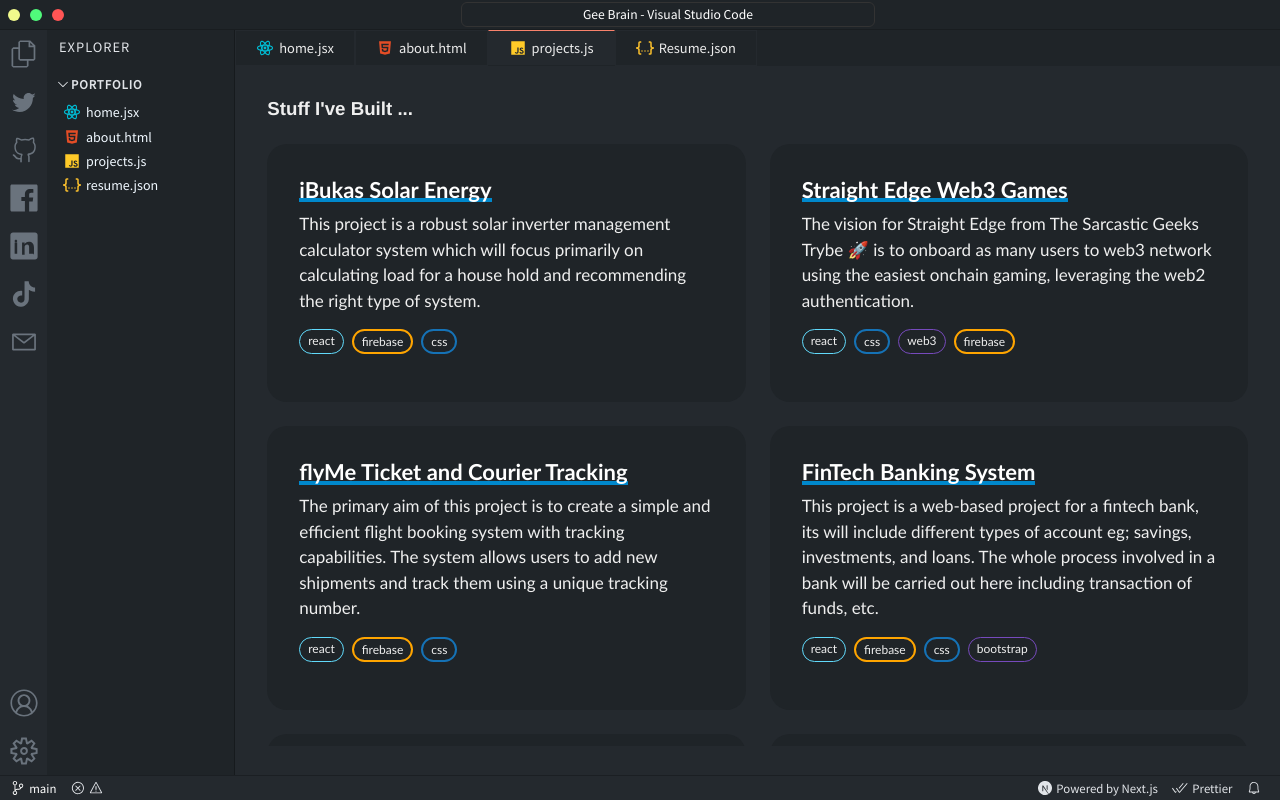
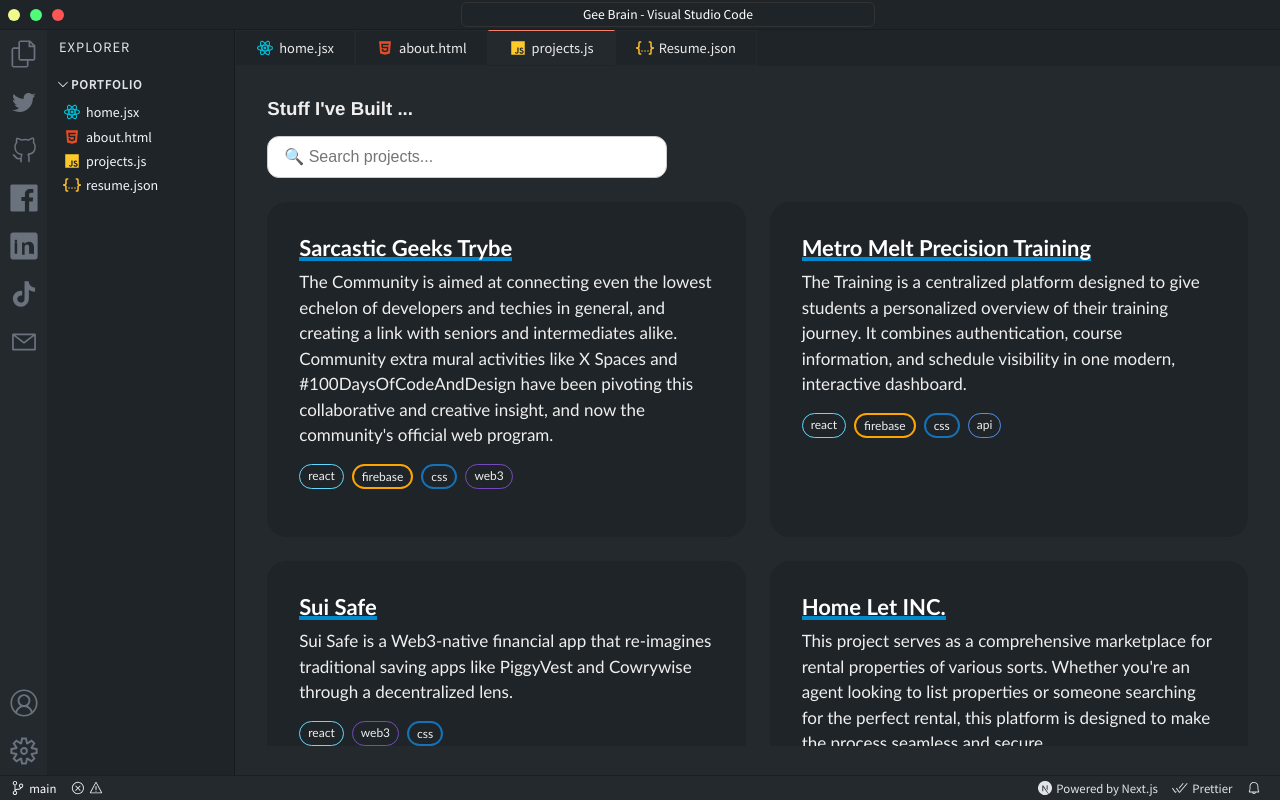
Before and after one commit to Gozkybrain/Gee-Brain, a Next.js app: page /projects in a window 1280 px wide. Built offline with nearby package versions, Linux system fonts and the light colour scheme.

Commit message:
Profile updated

```diff
--- a/pages/api/projects.json
+++ b/pages/api/projects.json
@@ -4,7 +4,11 @@
     "name": "Guessing Game (Lite)",
     "image": "https://imgur.com/kbGs6zH.png",
     "description": "The player is asked to guess a number correct and be generated randomly. The player will get a feedback and get to know if they are right or wrong. If the player is wrong, the player has to try again. The game continues until the player correctly guesses the number",
-    "tags": ["css", "javascript", "html"],
+    "tags": [
+      "css",
+      "javascript",
+      "html"
+    ],
     "source_code": "https://github.com/Gozkybrain/My-Guessing-Game-Lite",
     "demo": "https://gozkybrain.github.io/My-Guessing-Game-Lite"
   },
@@ -13,7 +17,11 @@
     "name": "Simple Age Calculator",
     "image": "https://imgur.com/tAZotn3.png",
     "description": "A simple age calculator that calculates the difference between a given birthdate and the current date",
-    "tags": ["html", "css", "javascript"],
+    "tags": [
+      "html",
+      "css",
+      "javascript"
+    ],
     "demo": "https://gozkybrain.github.io/Simple-Age-Calculator"
   },
   {
@@ -21,16 +29,24 @@
     "name": "Guessing Game (Pro)",
     "image": "https://imgur.com/mKkz0iz.png",
     "description": "A fun and interactive game built with HTML, CSS, and JavaScript, where the player has to guess a random number between 1 and 100 and the computer also makes a guess. The score of both the player and the computer is displayed at the end of each round.",
-    "tags": ["html", "css", "javascript"],
+    "tags": [
+      "html",
+      "css",
+      "javascript"
+    ],
     "source_code": "https://github.com/Gozkybrain/My-Guessing-Game-Pro",
     "demo": "https://gozkybrain.github.io/My-Guessing-Game-Pro"
   },
-   {
+  {
     "id": 4,
     "name": "My Babe App",
     "image": "https://imgur.com/8FFqaX8.png",
     "description": "This is my first React App, and will be aimed at advancing a love calculator model. It will however use a different and more personalized method.",
-    "tags": ["react", "css", "javascript"],
+    "tags": [
+      "react",
+      "css",
+      "javascript"
+    ],
     "source_code": "https://github.com/Gozkybrain/my-babe-app",
     "demo": "https://my-babe-app.netlify.app"
   },
@@ -39,7 +55,12 @@
     "name": "GCK Admin Dashboard",
     "image": "https://imgur.com/kbGs6zH.png",
     "description": "This is the official project for the GCK Event, and has been uploaded just for storage sake. I got privileged to handle the front end of the GCK Dashboard, i had to save my own copy. Its an honor to be on the team",
-    "tags": ["css", "javascript", "html", "bootstrap"],
+    "tags": [
+      "css",
+      "javascript",
+      "html",
+      "bootstrap"
+    ],
     "source_code": "https://github.com/Gozkybrain/GCK-Dashboard",
     "demo": "https://github.com/Gozkybrain/GCK-Dashboard"
   },
@@ -48,7 +69,11 @@
     "name": "Flip Card Game",
     "image": "https://imgur.com/8FFqaX8.png",
     "description": "Flip Card Game is a memory-style game that challenges players to match pairs of cards with a fun and interactive user interface. The game is built using HTML, CSS, and JavaScript and is suitable for both desktop and mobile devices.",
-    "tags": ["react", "css", "javascript"],
+    "tags": [
+      "react",
+      "css",
+      "javascript"
+    ],
     "source_code": "https://github.com/Gozkybrain/My-Flip-Card",
     "demo": "https://gozkybrain.github.io/My-Flip-Card"
   },
@@ -57,16 +82,24 @@
     "name": "catchMe Game",
     "image": "https://imgur.com/mKkz0iz.png",
     "description": "CatchMe is a simple and addictive web-based game where the player controls a game piece using arrow keys to avoid obstacles and score points. The objective is to survive for as long as possible while collecting points. The game keeps track of the player's score, and the speed of the game increases as the score increases.",
-    "tags": ["react", "css", "javascript"],
+    "tags": [
+      "react",
+      "css",
+      "javascript"
+    ],
     "source_code": "https://github.com/Gozkybrain/catchMe",
     "demo": "https://catchme-game.netlify.app"
   },
-   {
+  {
     "id": 8,
     "name": "Browser Extension v1",
     "image": "https://imgur.com/8FFqaX8.png",
     "description": "This extension allows you to manage your wishlist and to-do items directly in your web browser. The extension is designed to work in popular browsers like Chrome, Firefox, and Edge.",
-    "tags": ["react", "css", "javascript"],
+    "tags": [
+      "react",
+      "css",
+      "javascript"
+    ],
     "source_code": "https://github.com/Gozkybrain/Browser-Extension",
     "demo": "https://github.com/Gozkybrain/Browser-Extension"
   },
@@ -75,16 +108,24 @@
     "name": "FeedMe API",
     "image": "https://imgur.com/8FFqaX8.png",
     "description": "This API provides access to a collection of meals, allowing you to retrieve meals by type, search for meals by name, and even get a random meal.",
-    "tags": ["express"],
+    "tags": [
+      "express",
+      "api"
+    ],
     "source_code": "https://github.com/Gozkybrain/feedMe-API",
-    "demo": "https://feedme-api.onrender.com"
+    "demo": "https://github.com/Gozkybrain/feedMe-API"
   },
   {
     "id": 10,
     "name": "FinTech Admin Dashboard",
     "image": "https://imgur.com/8FFqaX8.png",
     "description": "This project is a web-based admin panel application built with React. It is designed to provide different levels of access to users based on their roles (admin and regular users). The admin users have additional functionalities such as viewing all users, managing user roles, and performing transactions.",
-    "tags": ["react", "firebase", "css", "bootstrap"],
+    "tags": [
+      "react",
+      "firebase",
+      "css",
+      "bootstrap"
+    ],
     "source_code": "https://github.com/Gozkybrain/Fintech-myAdmin",
     "demo": "https://myadmin-fintech.netlify.app"
   },
@@ -93,7 +134,12 @@
     "name": "watchMe Movie App v2",
     "image": "https://imgur.com/8FFqaX8.png",
     "description": "This is the second iteration of watchMe Movie Streaming App built with ReactJS that allows users to search for movies, view popular movies, and get movie details. It leverages the power of TheMovieDB API to handle endpoints and fetch movie data.",
-    "tags": ["react", "api", "css", "bootstrap"],
+    "tags": [
+      "react",
+      "api",
+      "css",
+      "bootstrap"
+    ],
     "source_code": "https://github.com/Gozkybrain/v2-watcheMe",
     "demo": "https://watchme-v2.netlify.app"
   },
@@ -102,7 +148,12 @@
     "name": "Ski Music App",
     "image": "https://imgur.com/8FFqaX8.png",
     "description": "This project is the property of SKI Music, but the API are different for educational purposes. The documentation for this project will only contain the developers approach, to enable future upgrades and updates.",
-    "tags": ["react-native", "api", "css", "firebase"],
+    "tags": [
+      "react-native",
+      "api",
+      "css",
+      "firebase"
+    ],
     "source_code": "https://github.com/Gozkybrain/ski-music-app",
     "demo": "https://expo.dev/preview/update?message=All%20Forms%20Corrected&updateRuntimeVersion=1.0.0&createdAt=2024-07-06T16%3A18%3A43.560Z&slug=exp&projectId=116e7f3c-5f5d-4b2b-85f5-1478f282c8e1&group=efca7786-c6c6-4372-af19-1db0dbbb3c6d"
   },
@@ -111,7 +162,12 @@
     "name": "eBuy Rental Homes",
     "image": "https://imgur.com/8FFqaX8.png",
     "description": "eBuy Homes is a Real Estate Broker Startup, and this is the first version of the proposed eBuy Mobile Application and it is aimed at simply listing valid and available housing properties.",
-    "tags": ["react-native", "firebase", "css", "api"],
+    "tags": [
+      "react-native",
+      "firebase",
+      "css",
+      "api"
+    ],
     "source_code": "https://github.com/Gozkybrain/ebuy-home-purchase",
     "demo": "https://expo.dev/preview/update?message=eBuy%20Homes%20&slug=exp&projectId=f21953f3-5808-484e-9403-b37fa0309148&group=a90fd125-1203-478e-8cea-29c95af5a7c6"
   },
@@ -120,7 +176,11 @@
     "name": "chatMe Escrow App",
     "image": "https://imgur.com/8FFqaX8.png",
     "description": "ChatMe is a comprehensive chat escrow application featuring real-time escrow based p2p trading, and funds management for secure transactions. The app includes user authentication, profile management, escrow chat functionality, and financial operations, designed to provide a seamless communication and transaction experience.",
-    "tags": ["react", "firebase", "css"],
+    "tags": [
+      "react",
+      "firebase",
+      "css"
+    ],
     "source_code": "https://github.com/Gozkybrain/Escrow-Chatme",
     "demo": "https://chatme-escrow.netlify.app"
   },
@@ -129,7 +189,11 @@
     "name": "Broker Admin Dashboard",
     "image": "https://imgur.com/8FFqaX8.png",
     "description": "The Broker Admin Panel is designed to manage users, transactions, wallet addresses, and user profile data. The app uses Firebase as its backend for real-time data storage and authentication. It is structured to ensure easy navigation and control over user data and administrative tasks, such as handling transaction records and updating wallet information.",
-    "tags": ["react", "firebase", "css"],
+    "tags": [
+      "react",
+      "firebase",
+      "css"
+    ],
     "source_code": "https://github.com/Gozkybrain/brokerAdminDash",
     "demo": "https://broker-admin.netlify.app"
   },
@@ -138,7 +202,14 @@
     "name": "PharmaCheck Telegram APP",
     "image": "https://imgur.com/8FFqaX8.png",
     "description": "The project consists of a Telegram Bot Authentication System, a Prescription API Service, and a Frontend Application built using React. The project allows users to interact with the system via Telegram for authentication and provides prescription services through a web-based application.",
-    "tags": ["react", "firebase", "css", "express", "telegram", "api"],
+    "tags": [
+      "react",
+      "firebase",
+      "css",
+      "express",
+      "telegram",
+      "api"
+    ],
     "source_code": "https://github.com/Gozkybrain/Pharma-Check",
     "demo": "https://t.me/pharmacheckbot"
   },
@@ -147,7 +218,12 @@
     "name": "iBukas Inc Broker App",
     "image": "https://imgur.com/8FFqaX8.png",
     "description": "This is an attempt to build an investment broker that automatically adds percentage in form of profit to investors account. The Mobile App uses certain logic to handle complex ideas, but overall maintaining a simple codebase.",
-    "tags": ["react-native", "firebase", "css", "expo"],
+    "tags": [
+      "react-native",
+      "firebase",
+      "css",
+      "expo"
+    ],
     "source_code": "https://broker-admin.netlify.app/download",
     "demo": "https://broker-admin.netlify.app/download"
   },
@@ -156,7 +232,11 @@
     "name": "QR Scan to Clock In System",
     "image": "https://imgur.com/8FFqaX8.png",
     "description": "This is a simple attempt to create a Clock In system for employees using QR Scan. The database is handled by firebase, the whole process is quite simple and straightforward.",
-    "tags": ["react", "firebase", "css"],
+    "tags": [
+      "react",
+      "firebase",
+      "css"
+    ],
     "source_code": "https://github.com/Gozkybrain/qr-clock-in",
     "demo": "https://qr-clock-in.netlify.app/"
   },
@@ -164,8 +244,13 @@
     "id": 19,
     "name": "FinTech Banking System",
     "image": "https://imgur.com/8FFqaX8.png",
-    "description": "This project is a web-based project for a fintech bank, its will include different types of account eg; savings, investments, and loans. The whole process involved in a bank will be carried out here including transaction of funds, etc.",
-    "tags": ["react", "firebase", "css", "bootstrap"],
+    "description": "This project is a web-based fintech banking platform that provides users with a complete range of modern financial services, including savings and secure transfers, investments in both stocks and cryptocurrencies, loans with flexible repayment options, virtual and physical cards for everyday use, and a trusted escrow service for safe peer-to-peer and business transactions; it replicates and enhances the full process of banking, enabling users to save, invest, borrow, spend, and transact securely all in one place.",
+    "tags": [
+      "react",
+      "firebase",
+      "css",
+      "bootstrap"
+    ],
     "source_code": "https://github.com/Gozkybrain/myBank-FinTech",
     "demo": "https://github.com/Gozkybrain/myBank-FinTech"
   },
@@ -174,7 +259,11 @@
     "name": "flyMe Ticket and Courier Tracking",
     "image": "https://imgur.com/8FFqaX8.png",
     "description": "The primary aim of this project is to create a simple and efficient flight booking system with tracking capabilities. The system allows users to add new shipments and track them using a unique tracking number.",
-    "tags": ["react", "firebase", "css"],
+    "tags": [
+      "react",
+      "firebase",
+      "css"
+    ],
     "source_code": "https://github.com/Gozkybrain/flyme-booking-ticket",
     "demo": "https://flyme-booking.netlify.app"
   },
@@ -183,7 +272,12 @@
     "name": "Straight Edge Web3 Games",
     "image": "https://imgur.com/8FFqaX8.png",
     "description": "The vision for Straight Edge from The Sarcastic Geeks Trybe 🚀 is to onboard as many users to web3 network using the easiest onchain gaming, leveraging the web2 authentication.",
-    "tags": ["react", "css", "web3", "firebase"],
+    "tags": [
+      "react",
+      "css",
+      "web3",
+      "firebase"
+    ],
     "source_code": "https://github.com/Gozkybrain/Straight-Edge-Xion",
     "demo": "https://github.com/Gozkybrain/Straight-Edge-Xion"
   },
@@ -192,8 +286,66 @@
     "name": "iBukas Solar Energy",
     "image": "https://imgur.com/8FFqaX8.png",
     "description": "This project is a robust solar inverter management calculator system which will focus primarily on calculating load for a house hold and recommending the right type of system.",
-    "tags": ["react", "firebase", "css"],
+    "tags": [
+      "react",
+      "firebase",
+      "css"
+    ],
     "source_code": "https://ibukas-energy.netlify.app/",
     "demo": "https://ibukas-energy.netlify.app/"
+  },
+  {
+    "id": 23,
+    "name": "Home Let INC.",
+    "image": "https://imgur.com/8FFqaX8.png",
+    "description": "This project serves as a comprehensive marketplace for rental properties of various sorts. Whether you're an agent looking to list properties or someone searching for the perfect rental, this platform is designed to make the process seamless and secure.",
+    "tags": [
+      "react",
+      "firebase",
+      "css"
+    ],
+    "source_code": "https://home-let.netlify.app/",
+    "demo": "https://home-let.netlify.app/"
+  },
+  {
+    "id": 24,
+    "name": "Sui Safe",
+    "image": "https://imgur.com/8FFqaX8.png",
+    "description": "Sui Safe is a Web3-native financial app that re-imagines traditional saving apps like PiggyVest and Cowrywise through a decentralized lens.",
+    "tags": [
+      "react",
+      "web3",
+      "css"
+    ],
+    "source_code": "https://sui-safe-pi.vercel.app/",
+    "demo": "https://sui-safe-pi.vercel.app/"
+  },
+  {
+    "id": 25,
+    "name": "Metro Melt Precision Training",
+    "image": "https://imgur.com/8FFqaX8.png",
+    "description": "The Training is a centralized platform designed to give students a personalized overview of their training journey. It combines authentication, course information, and schedule visibility in one modern, interactive dashboard.",
+    "tags": [
+      "react",
+      "firebase",
+      "css",
+      "api"
+    ],
+    "source_code": "https://www.metromelttraining.com/",
+    "demo": "https://www.metromelttraining.com/"
+  },
+  {
+    "id": 26,
+    "name": "Sarcastic Geeks Trybe",
+    "image": "https://imgur.com/8FFqaX8.png",
+    "description": "The Community is aimed at connecting even the lowest echelon of developers and techies in general, and creating a link with seniors and intermediates alike. Community extra mural activities like X Spaces and #100DaysOfCodeAndDesign have been pivoting this collaborative and creative insight, and now the community's official web program.",
+    "tags": [
+      "react",
+      "firebase",
+      "css",
+      "web3"
+    ],
+    "source_code": "https://sarcasticgeeks.com/",
+    "demo": "https://sarcasticgeeks.com/"
   }
 ]
--- a/pages/projects.jsx
+++ b/pages/projects.jsx
@@ -1,22 +1,47 @@
+import { useState } from 'react';
 import ProjectCard from '../components/ProjectCard';
 import { getProjects } from './api/projects';
 import styles from '../styles/ProjectsPage.module.css';
 
 const ProjectsPage = ({ projects }) => {
+  const [query, setQuery] = useState('');
+
+  // Filter projects by name (case-insensitive)
+  const filteredProjects = projects.filter((project) =>
+    project.name.toLowerCase().includes(query.toLowerCase())
+  );
+
   return (
     <>
       <h3 className={styles.heading}>Stuff I've Built ...</h3>
+
+      {/* Search Box */}
+      <div className={styles.searchBox}>
+        <input
+          type="text"
+          placeholder="🔍 Search projects..."
+          value={query}
+          onChange={(e) => setQuery(e.target.value)}
+          className={styles.searchInput}
+        />
+      </div>
+
+      {/* Project Grid */}
       <div className={styles.container}>
-        {projects.map((project) => (
-          <ProjectCard key={project.id} project={project} />
-        ))}
+        {filteredProjects.length > 0 ? (
+          filteredProjects.map((project) => (
+            <ProjectCard key={project.id} project={project} />
+          ))
+        ) : (
+          <p className={styles.noResults}>No projects found.</p>
+        )}
       </div>
     </>
   );
 };
 
 export async function getStaticProps() {
-  const projects = getProjects(); // This should already be returning the correct order
+  const projects = getProjects(); // Already returns correct order
 
   return {
     props: { title: 'Projects', projects },
--- a/styles/ProjectsPage.module.css
+++ b/styles/ProjectsPage.module.css
@@ -4,6 +4,36 @@
   grid-template-columns: repeat(auto-fit, minmax(300px, 1fr));
   gap: 1.5rem;
 }
+
+.searchBox {
+  display: flex;
+  /* justify-content: center; */
+  margin: 1rem 0;
+}
+
+.searchInput {
+  width: 100%;
+  max-width: 400px;
+  padding: 0.7rem 1rem;
+  border: 1px solid #ccc;
+  border-radius: 12px;
+  font-size: 1rem;
+  outline: none;
+  transition: all 0.2s ease-in-out;
+}
+
+.searchInput:focus {
+  border-color: #0070f3;
+  box-shadow: 0 0 5px rgba(0, 112, 243, 0.3);
+}
+
+.noResults {
+  text-align: center;
+  margin-top: 2rem;
+  font-style: italic;
+  color: #888;
+}
+
 
 .heading {
   font-family: 'Franklin Gothic Medium', 'Arial Narrow', Arial, sans-serif;
```
